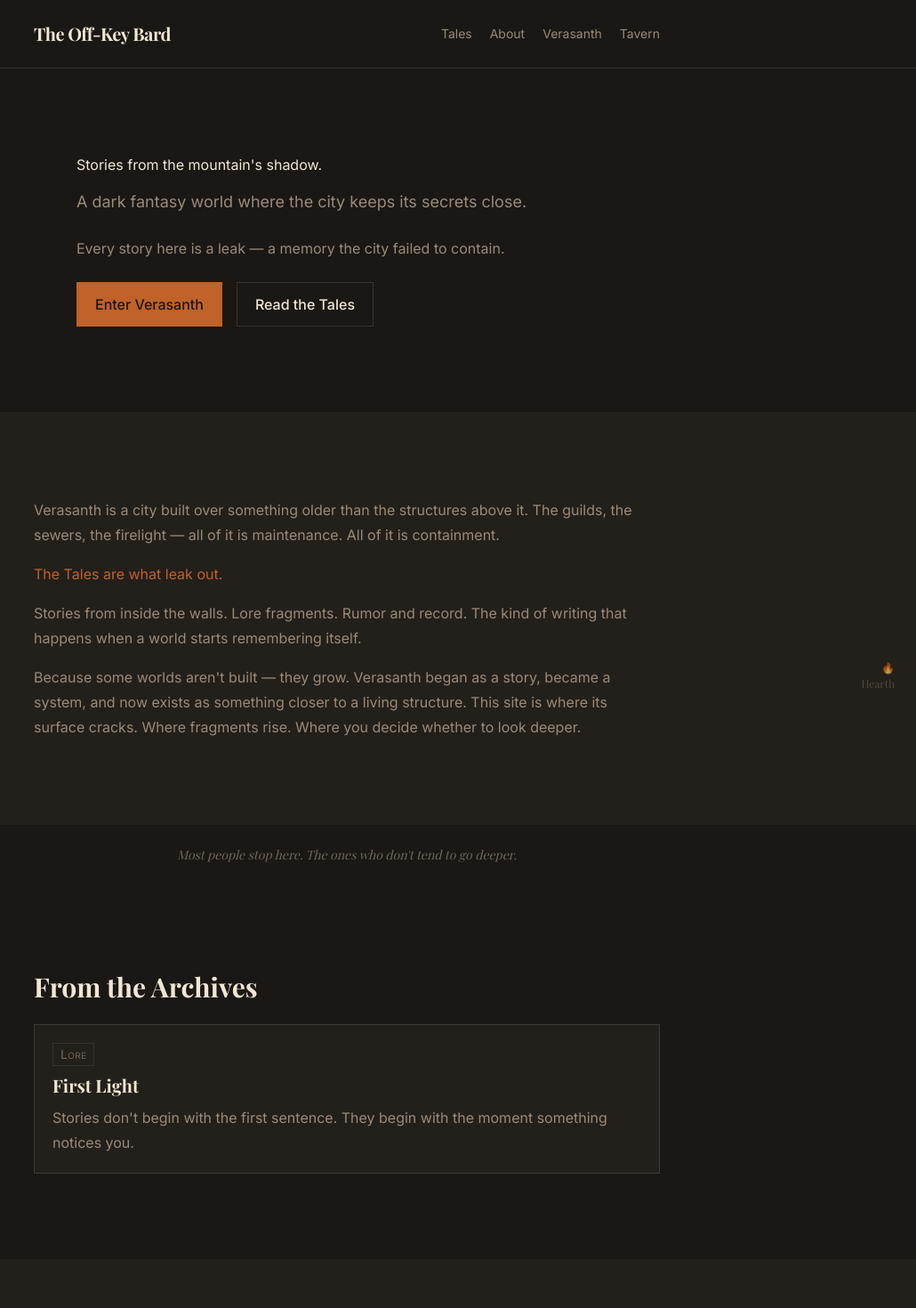
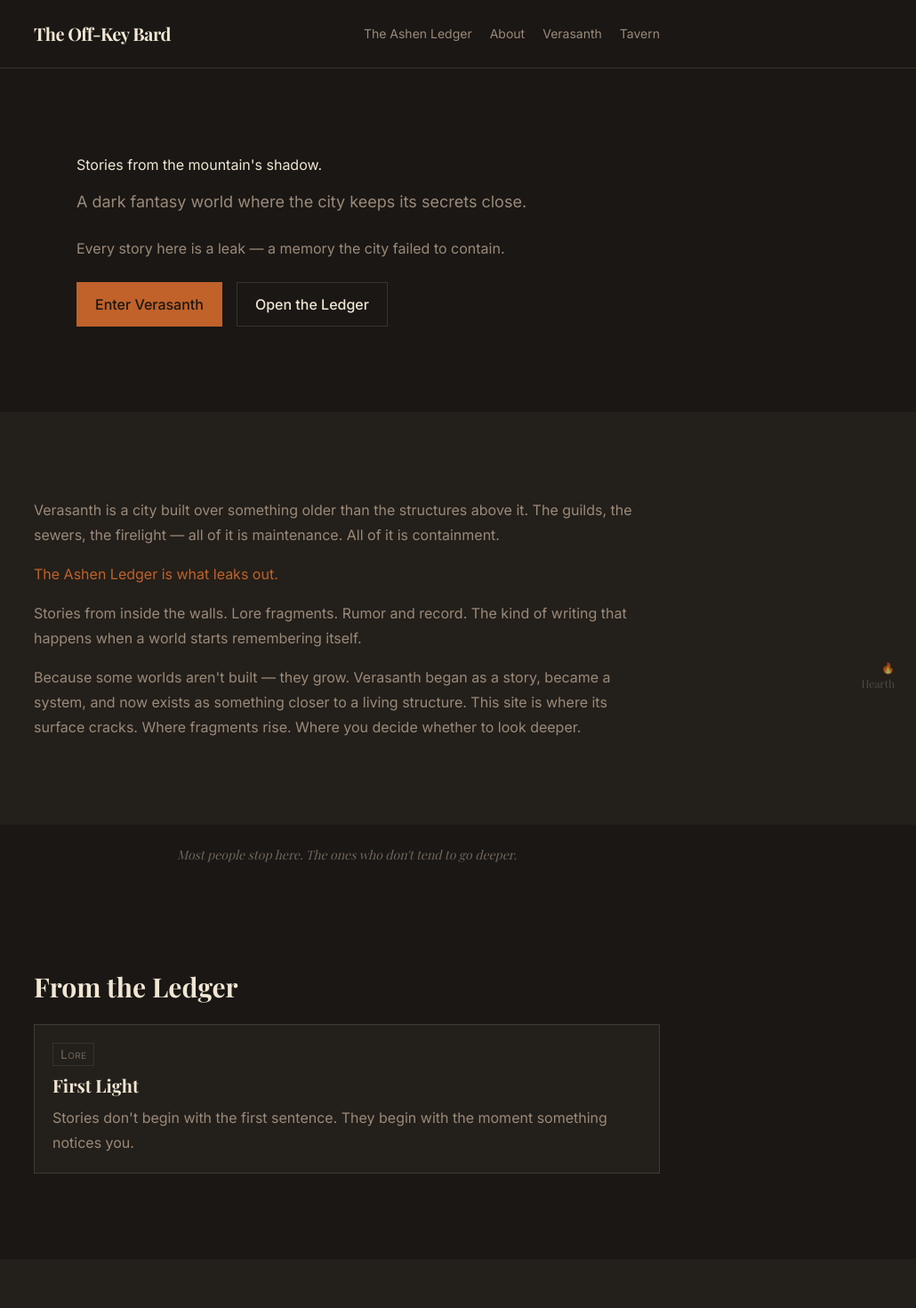
Before and after one commit to TheOff-KeyBard/theoffkeybard-web, a Next.js app: page / in a window 1280 px wide. Shown: the top 1470 px of the page at 89% size, without its empty margins (250-1280 px from the left). Built offline with nearby package versions, Linux system fonts and the light colour scheme; no server answers.

Commit message:
Change Archives and Tales to The Ashen Ledger

```diff
--- a/app/about/page.tsx
+++ b/app/about/page.tsx
@@ -38,8 +38,8 @@ export default function AboutPage() {
             take their time.
           </BardsNote>
           <div>
-            <Button variant="accent" href="/tales">
-              Read the Tales
+            <Button variant="accent" href="/ledger">
+              Open the Ledger
             </Button>
           </div>
         </article>
--- a/app/tales/page.tsx
+++ b/app/ledger/page.tsx
@@ -4,29 +4,29 @@ import { Container } from "@/components/ui/Container";
 import { getAllTales } from "@/lib/tales";
 
 export const metadata: Metadata = {
-  title: "Tales",
+  title: "The Ashen Ledger",
 };
 
-export default function TalesIndexPage() {
-  const tales = getAllTales();
+export default function LedgerIndexPage() {
+  const entries = getAllTales();
 
   return (
     <section className="bg-okb-bg py-16 md:py-24">
       <Container>
         <div className="space-y-10">
           <header className="space-y-3">
-            <h1 className="okb-h1">Tales</h1>
+            <h1 className="okb-h1">The Ashen Ledger</h1>
             <p className="okb-body max-w-2xl">
-              Longer pieces and serial notes from the archive. New entries arrive
+              Longer pieces and serial notes from the ledger. New entries arrive
               as they are finished.
             </p>
           </header>
 
-          {tales.length === 0 ? (
-            <p className="okb-body">No tales published yet.</p>
+          {entries.length === 0 ? (
+            <p className="okb-body">Nothing in the ledger yet.</p>
           ) : (
             <ul className="grid gap-6 sm:grid-cols-1">
-              {tales.map(({ slug, title, date, excerpt, tag }) => (
+              {entries.map(({ slug, title, date, excerpt, tag }) => (
                 <li key={slug} className="space-y-2">
                   <time dateTime={date} className="okb-meta block uppercase tracking-wide">
                     {date}
@@ -34,7 +34,7 @@ export default function TalesIndexPage() {
                   <Card
                     title={title}
                     excerpt={excerpt}
-                    href={`/tales/${slug}`}
+                    href={`/ledger/${slug}`}
                     tag={tag}
                   />
                 </li>
--- a/app/page.tsx
+++ b/app/page.tsx
@@ -30,8 +30,8 @@ export default function HomePage() {
                 Enter Verasanth
               </Button>
             </HeroEnterVerasanth>
-            <Button variant="outline" href="/tales">
-              Read the Tales
+            <Button variant="outline" href="/ledger">
+              Open the Ledger
             </Button>
           </div>
         </Container>
@@ -47,10 +47,10 @@ export default function HomePage() {
             </p>
             <p className="okb-body">
               <Link
-                href="/tales"
+                href="/ledger"
                 className="text-okb-accent hover:text-okb-accent-h"
               >
-                The Tales are what leak out.
+                The Ashen Ledger is what leaks out.
               </Link>
             </p>
             <p className="okb-body">
@@ -76,19 +76,19 @@ export default function HomePage() {
 
       <section className="bg-okb-bg py-16 md:py-24">
         <Container className="space-y-6">
-          <SectionHeading title="From the Archives" />
+          <SectionHeading title="From the Ledger" />
           {featuredTale ? (
             <Card
               className="bg-okb-bg"
               title={featuredTale.title}
               excerpt={featuredTale.excerpt}
-              href={`/tales/${featuredTale.slug}`}
+              href={`/ledger/${featuredTale.slug}`}
               tag={featuredTale.tag}
             />
           ) : (
             <div className="border border-dashed border-okb-border bg-okb-bg px-6 py-10 text-center">
               <p className="okb-body">
-                The Archive is never empty. You just haven&apos;t found what
+                The Ledger is never empty. You just haven&apos;t found what
                 it&apos;s willing to show you yet.
               </p>
             </div>
--- a/app/verasanth/page.tsx
+++ b/app/verasanth/page.tsx
@@ -36,8 +36,8 @@ export default function VerasanthLorePage() {
             <Button variant="accent" href="/verasanth/play">
               Enter Verasanth
             </Button>
-            <Link href="/tales" className="okb-meta hover:text-okb-text">
-              Read the Archives
+            <Link href="/ledger" className="okb-meta hover:text-okb-text">
+              Open the Ledger
             </Link>
           </div>
         </Container>
@@ -102,10 +102,10 @@ export default function VerasanthLorePage() {
           </div>
           <p className="okb-meta mt-6">
             <Link
-              href="/tales"
+              href="/ledger"
               className="text-okb-accent hover:text-okb-accent-h"
             >
-              Fragments of this surface in the archive.
+              Fragments of this surface in the ledger.
             </Link>
           </p>
         </Container>
--- a/components/NavLink.tsx
+++ b/components/NavLink.tsx
@@ -9,8 +9,8 @@ type NavLinkProps = {
 };
 
 function pathIsActive(pathname: string, href: string): boolean {
-  if (href === "/tales") {
-    return pathname === "/tales" || pathname.startsWith("/tales/");
+  if (href === "/ledger") {
+    return pathname === "/ledger" || pathname.startsWith("/ledger/");
   }
   if (href === "/verasanth") {
     return pathname === "/verasanth" || pathname.startsWith("/verasanth/");
--- a/components/SiteHeader.tsx
+++ b/components/SiteHeader.tsx
@@ -4,7 +4,7 @@ import { Container } from "@/components/ui/Container";
 import { DISCORD_INVITE_URL } from "@/lib/discord";
 
 const nav = [
-  { href: "/tales", label: "Tales" },
+  { href: "/ledger", label: "The Ashen Ledger" },
   { href: "/about", label: "About" },
   { href: "/verasanth", label: "Verasanth" },
 ] as const;
--- a/components/ui/ExploreTable.tsx
+++ b/components/ui/ExploreTable.tsx
@@ -66,7 +66,7 @@ export function ExploreTable({ discordUrl }: ExploreTableProps) {
   }, []);
 
   const cards = [
-    <Card key="archives" className="bg-okb-bg" title="The Archives" excerpt="Stories that slipped through the cracks. Fragments, rumors, and the kind of writing a city produces when it starts remembering itself." href="/tales" emphasizeTitle />,
+    <Card key="archives" className="bg-okb-bg" title="The Ashen Ledger" excerpt="Entries that slipped through the cracks. Fragments, rumors, and the kind of writing a city produces when it starts remembering itself." href="/ledger" emphasizeTitle />,
     <Card key="tavern" className="bg-okb-bg" title="Tales from the Tavern" excerpt="Notes from the bard's desk — reflections, craft, and the occasional sharp edge. Not Verasanth, but shaped by the same firelight." href="/tavern" emphasizeTitle />,
     <Card key="verasanth" className="bg-okb-bg" title="The World of Verasanth" excerpt="Maps, factions, and the living architecture beneath the streets. A world built to contain something older than itself." href="/verasanth" emphasizeTitle />,
     <Card key="discord" className="bg-okb-bg" title="Join the Tavern" excerpt="A hearth out of the wind. Quiet voices, stray threads of lore, and the sense that something in the city is still listening." href={discordUrl} emphasizeTitle external />,
--- a/components/ui/HeroText.tsx
+++ b/components/ui/HeroText.tsx
@@ -6,7 +6,7 @@ const RETURN_VARIANTS = [
   { headline: "You again.", sub: "The city remembers the shape of your boots." },
   { headline: "Back so soon.", sub: "The fog thins for people who keep walking." },
   { headline: "The hearth is still warm.", sub: "Some stories only open after the second knock." },
-  { headline: "Still listening.", sub: "Good. The archive likes a patient ear." },
+  { headline: "Still listening.", sub: "Good. The ledger likes a patient ear." },
   { headline: "The mountain has not moved.", sub: "Neither have the old questions beneath it." },
   { headline: "Welcome back, wanderer.", sub: "The streets keep their secrets… until they do not." },
 ] as const;
--- a/components/ui/RotatingLine.tsx
+++ b/components/ui/RotatingLine.tsx
@@ -3,7 +3,7 @@
 import { useEffect, useState } from "react";
 
 const lines = [
-  "The archive is deeper than it looks.",
+  "The ledger is deeper than it looks.",
   "The city remembers everything.",
   "The walls are listening.",
   "You've been here before.",
--- a/lib/tales.ts
+++ b/lib/tales.ts
@@ -2,6 +2,7 @@ import fs from "fs";
 import path from "path";
 import matter from "gray-matter";
 
+/** MDX lives under content/tales/; URL is /ledger (see next.config redirects). */
 const CONTENT_DIR = path.join(process.cwd(), "content", "tales");
 
 export type TaleFrontmatter = {
--- a/next.config.mjs
+++ b/next.config.mjs
@@ -1,8 +1,10 @@
 /** @type {import('next').NextConfig} */
 const nextConfig = {
-  output: "export",
-  images: {
-    unoptimized: true,
+  async redirects() {
+    return [
+      { source: "/tales", destination: "/ledger", permanent: true },
+      { source: "/tales/:path*", destination: "/ledger/:path*", permanent: true },
+    ];
   },
 };
 
```
Also changed, not shown: app/ledger/[slug]/page.tsx (renamed from app/tales/[slug]/page.tsx, +11 -10 lines).
